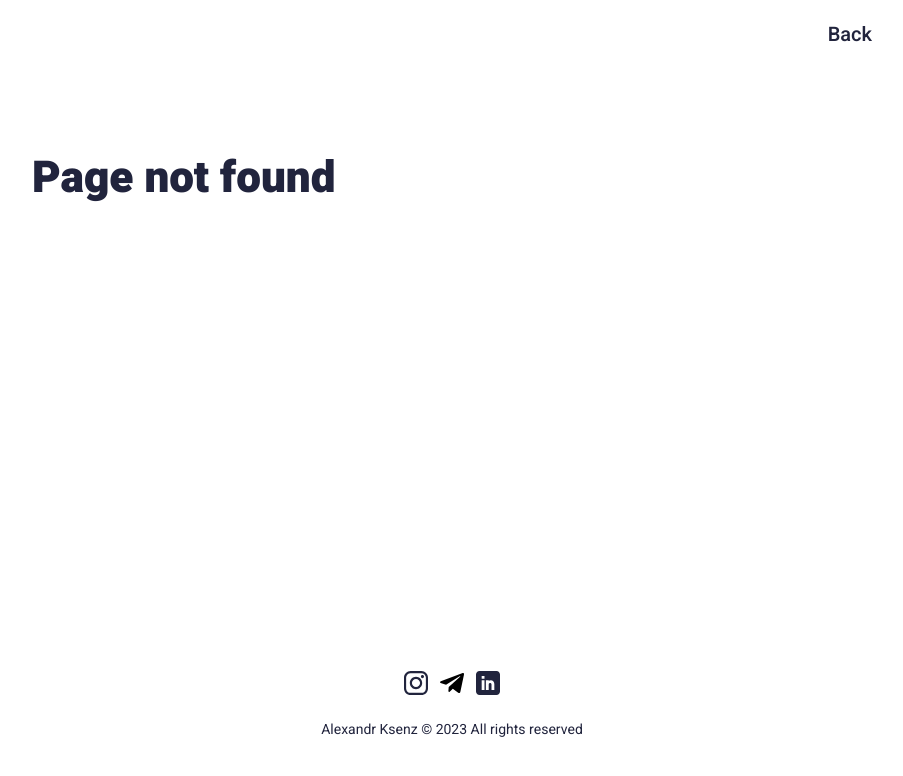
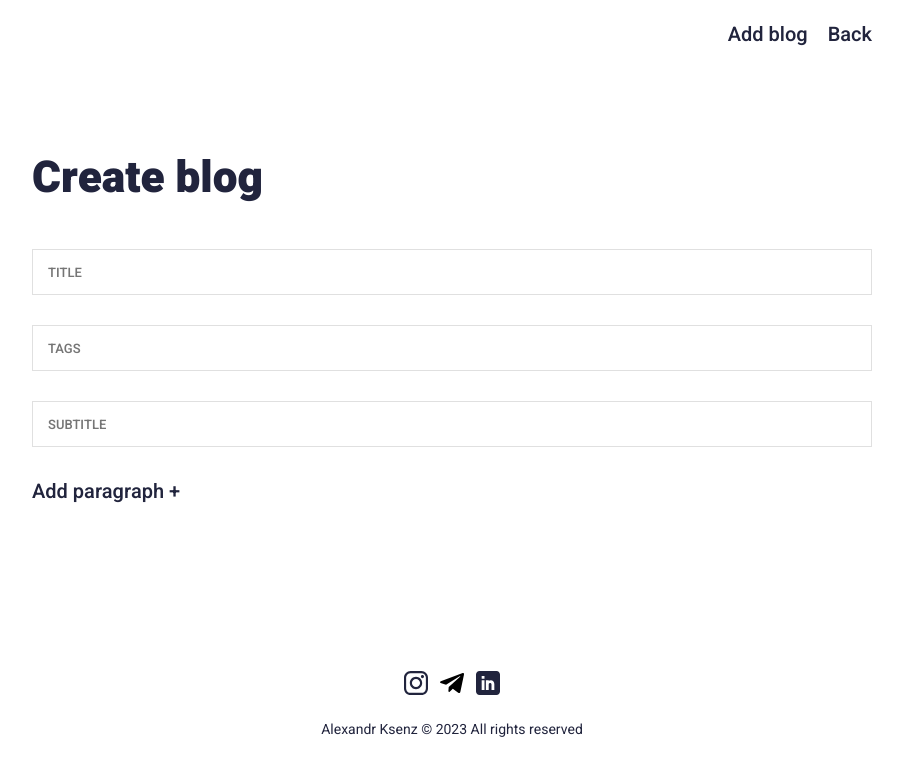
Before and after one commit to HiBlurryface/react-blog, a React (Create React App) app: page /create-blog in a window 1280 px wide. Before the commit this address had no page. Shown: the top 776 px of the page, without its empty margins (188-1091 px from the left). Built offline with nearby package versions, Linux system fonts and the light colour scheme.

Commit message:
added create blog page

```diff
--- a/src/App.js
+++ b/src/App.js
@@ -8,6 +8,7 @@ import 'assets/styles/reset.scss'
 import 'assets/styles/fonts.scss'
 import ScrollToTop from 'utils/scrollToTop';
 import PageNotFound from 'pages/PageNotFount';
+import CreateBlog from 'pages/CreateBlog';
 
 function App() {
   const data = [
@@ -52,6 +53,7 @@ function App() {
           <Route path="/" element={<Layout />}>
             <Route index element={<Blogs data={data} />} />
             <Route path="blog/:id" element={<Blog data={data} />} />
+            <Route path="create-blog" element={<CreateBlog />} />
             <Route path="*" element={<PageNotFound />} />
           </Route>
         </Route>
--- /dev/null
+++ b/src/assets/styles/CreateBlog.module.scss
@@ -0,0 +1,3 @@
+.container {
+    margin-top: 40px;
+}
--- /dev/null
+++ b/src/components/simple/subtitle/Subtitle.js
@@ -0,0 +1,7 @@
+import styles from './Subtitle.module.scss'
+
+function Subtitle({children}) {
+    return <h2 className={styles.title}>{children}</h2>
+}
+
+export default Subtitle
--- /dev/null
+++ b/src/components/simple/subtitle/Subtitle.module.scss
@@ -0,0 +1,9 @@
+.title {
+    padding-bottom: 12px;
+    margin-bottom: 32px;
+    font-weight: 900;
+    font-size: 34px;
+    line-height: 50px;
+    color: #21243D;
+    border-bottom: 1px solid #E0E0E0;
+}
--- a/src/pages/Blog.js
+++ b/src/pages/Blog.js
@@ -8,6 +8,7 @@ import Input from "components/UI/input/Input";
 import TextArea from "components/UI/textArea/TextArea"
 import Button from "components/UI/button/Button";
 import ButtonTransparent from "components/UI/buttonTransparent/ButtonTransparent";
+import Subtitle from "components/simple/subtitle/Subtitle";
 
 function Blog({ data }) {
     const params = useParams()
@@ -55,7 +56,7 @@ function Blog({ data }) {
                     </div>
                     <div className={styles.comments}>
                         <div className={styles.comments__wrapper}>
-                            <h2 className={styles.comments__title}>Comments</h2>
+                            <Subtitle>Your comment</Subtitle>
                             <div className={styles.comment}>
                                 <img src="" alt="" className={styles.comment__photo} />
                                 <div className={styles.comment__info}>
@@ -78,14 +79,14 @@ function Blog({ data }) {
                             </div>
                         </div>
                         <div className={styles.comment__wrapper}>
-                            <h2 className={styles.comments__title}>Your comment</h2>
+                            <Subtitle>Your comment</Subtitle>
                             <form action="" className={styles.comments__form}>
                                 <div className={styles.comments__group}>
-                                    <Input placeholder="Your Name" required=""/>
-                                    <Input placeholder="Your Email" required=""/>
+                                    <Input placeholder="Your Name" required="" />
+                                    <Input placeholder="Your Email" required="" />
                                 </div>
-                                <Input placeholder="Subject" required=""/>
-                                <TextArea placeholder="Your comment" required=""/>
+                                <Input placeholder="Subject" required="" />
+                                <TextArea placeholder="Your comment" required="" />
                                 <Button type="submit">Add comment</Button>
                             </form>
                         </div>
--- a/src/pages/Blogs.js
+++ b/src/pages/Blogs.js
@@ -3,12 +3,13 @@ import main from 'assets/styles/Main.module.scss'
 import ButtonTransparent from 'components/UI/buttonTransparent/ButtonTransparent'
 import Title from 'components/simple/title/Title'
 import Blog from 'components/smart/blog/Blog'
+import { useNavigate } from 'react-router-dom'
 
 function Blogs({data}) {
-
+    const navigate = useNavigate()
     return <>
         <header className={main.header}>
-            <ButtonTransparent>Create blog</ButtonTransparent>
+            <ButtonTransparent onClick={()=> navigate('/create-blog')}>Create blog</ButtonTransparent>
         </header>
         <main className={main.body}>
             <Title>Blogs</Title>
--- /dev/null
+++ b/src/pages/CreateBlog.js
@@ -0,0 +1,44 @@
+import ButtonBack from "components/UI/buttonBack/ButtonBack"
+import ButtonTransparent from "components/UI/buttonTransparent/ButtonTransparent"
+import Title from "components/simple/title/Title"
+
+import main from 'assets/styles/Main.module.scss';
+import styles from 'assets/styles/CreateBlog.module.scss'
+import Input from "components/UI/input/Input";
+import { useState } from "react";
+import Subtitle from "components/simple/subtitle/Subtitle";
+import TextArea from "components/UI/textArea/TextArea";
+
+function CreateBlog() {
+    const [blog, setBlog] = useState({
+        title: '',
+        tags: [],
+        subtitle: '',
+        descr: [
+        ]
+    })
+    return <>
+        <header className={main.header}>
+            <ButtonTransparent>Add blog</ButtonTransparent>
+            <ButtonBack />
+        </header>
+        <main className={main.body}>
+            <Title>Create blog</Title>
+            <div className={styles.container}>
+                <Input placeholder="Title" />
+                <Input placeholder="Tags" />
+                <Input placeholder="Subtitle" />
+                {blog.descr.map((item,index) => {
+                    return <div className={styles.paragraph}>
+                        <Subtitle>Paragraph {index+1}</Subtitle>
+                        <Input placeholder="Paragraph title" />
+                        <TextArea placeholder="Paragraph text" />
+                    </div>
+                })}
+                <ButtonTransparent onClick={()=>setBlog({...blog, descr: [...blog.descr, {title: '', text: ''}]})}>Add paragraph +</ButtonTransparent>
+            </div>
+        </main>
+    </>
+}
+
+export default CreateBlog
```
Also changed, not shown: src/assets/images/bg.jpg (added).
